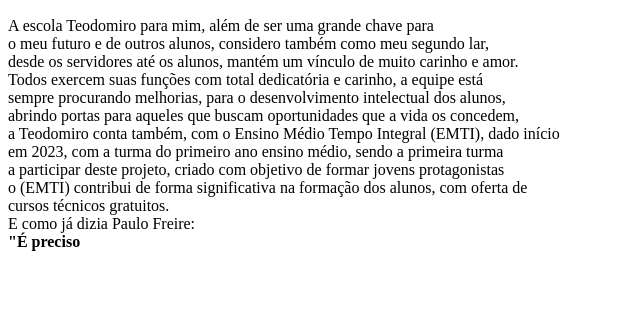
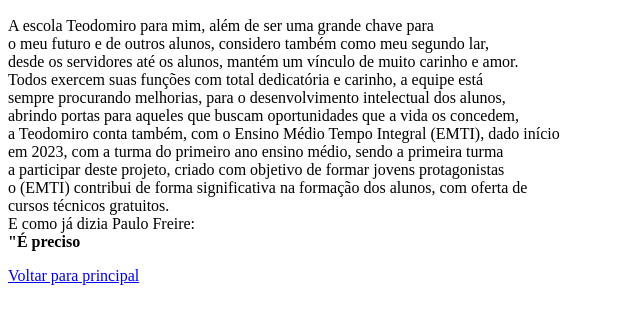
Before and after one commit to Wilsondsantos/site_teodomiro, a plain HTML site: page Depoimentos/depoimento.html in a window 1280 px wide. Shown: the part 57-380 px from the top of the page, without its empty margins (0-640 px from the left). Drawn offline with Linux system fonts and the light colour scheme.

Commit message:
Inserido link de voltar para principal na página depoimentos

```diff
--- a/Depoimentos/depoimento.html
+++ b/Depoimentos/depoimento.html
@@ -23,6 +23,7 @@ A escola Teodomiro para mim, além de ser uma grande chave para<br>
          E como já dizia Paulo Freire:
 <br> <strong>"É preciso</strong>
 </p>
+    <a href="..//index.html">Voltar para principal</a>
 
 </body>
 </html>
```
